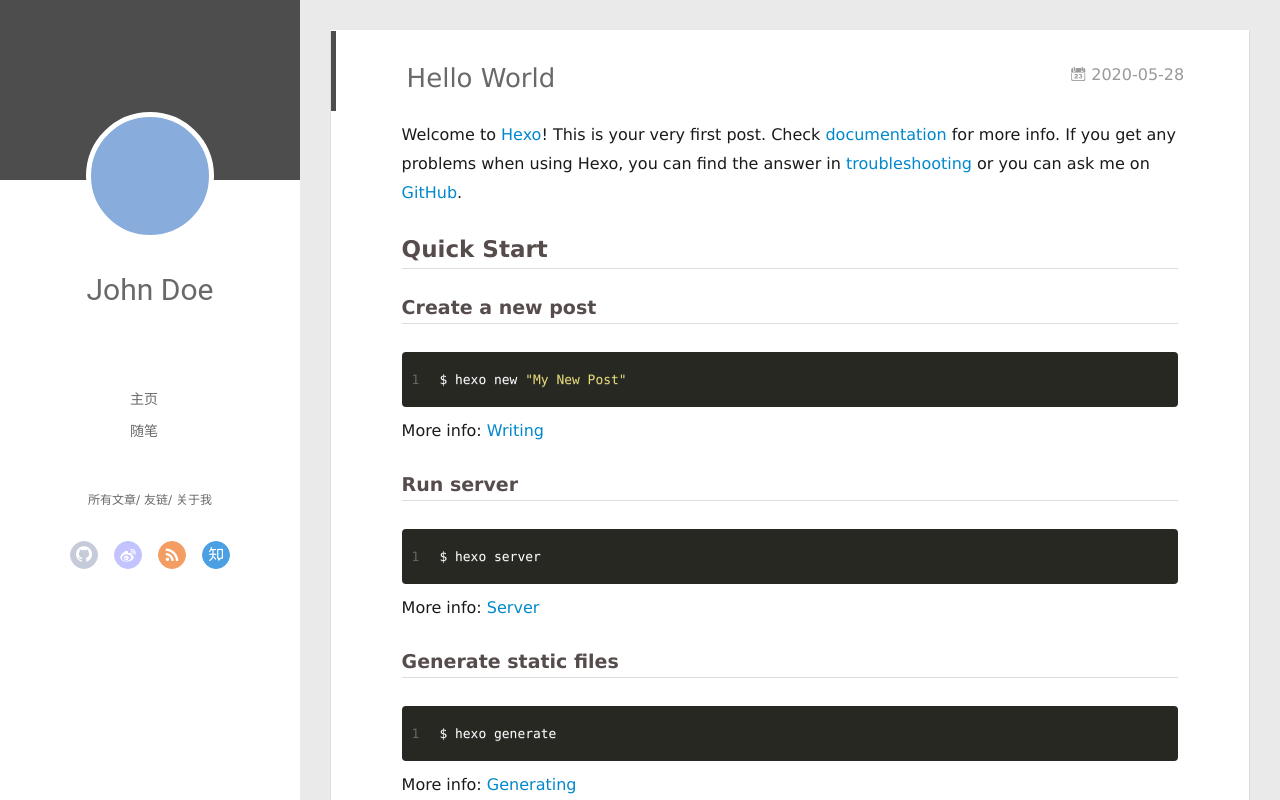
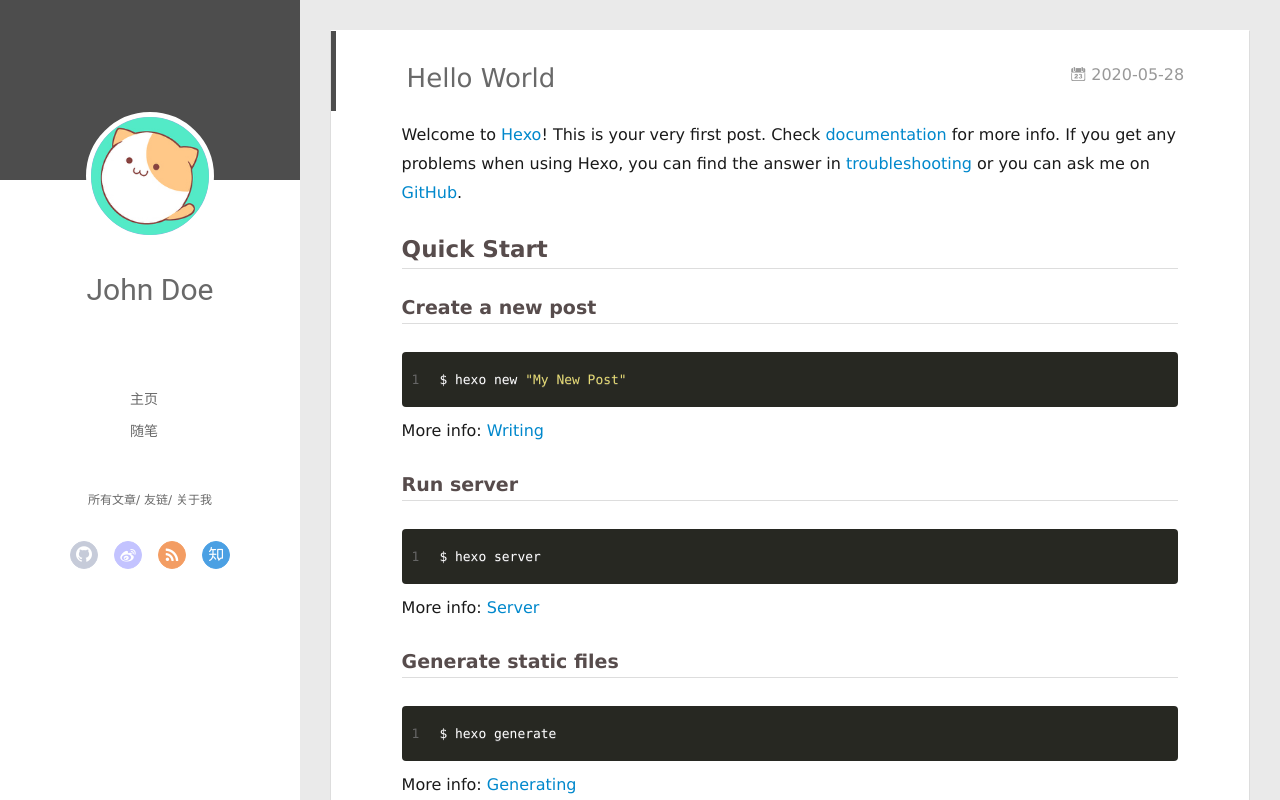
Before and after one commit to dangocat666/dangocat666.github.io, a plain HTML site: page 2020/05/28/hello-world/index.html in a window 1280 px wide. Drawn offline with Linux system fonts and the light colour scheme.

Commit message:
Site updated: 2020-05-28 02:05:40

```diff
--- a/2020/05/28/hello-world/index.html
+++ b/2020/05/28/hello-world/index.html
@@ -47,7 +47,7 @@
 <div class="intrude-less">
 	<header id="header" class="inner">
 		<a href="/" class="profilepic">
-			<img src="" class="js-avatar">
+			<img src="/assets/touxiang.jpg" class="js-avatar">
 		</a>
 		<hgroup>
 		  <h1 class="header-author"><a href="/">John Doe</a></h1>
@@ -105,7 +105,7 @@
 	<div class="intrude-less">
 		<header id="header" class="inner">
 			<div class="profilepic">
-				<img src="" class="js-avatar">
+				<img src="/assets/touxiang.jpg" class="js-avatar">
 			</div>
 			<hgroup>
 			  <h1 class="header-author js-header-author">John Doe</h1>
```
Also changed, not shown: archives/2020/05/index.html (+2 -2 lines), archives/2020/index.html (+2 -2 lines), archives/index.html (+2 -2 lines), index.html (+2 -2 lines), assets/touxiang.jpg (added), assets/weixin.png (added).
